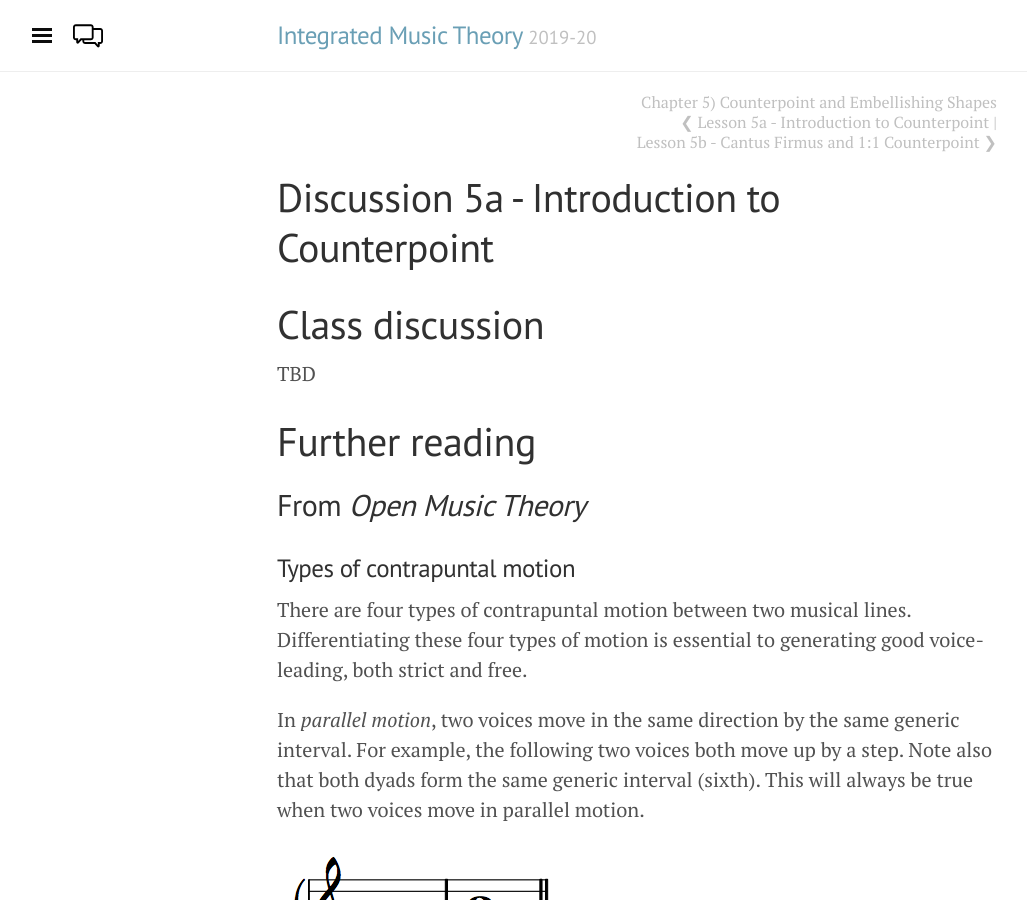
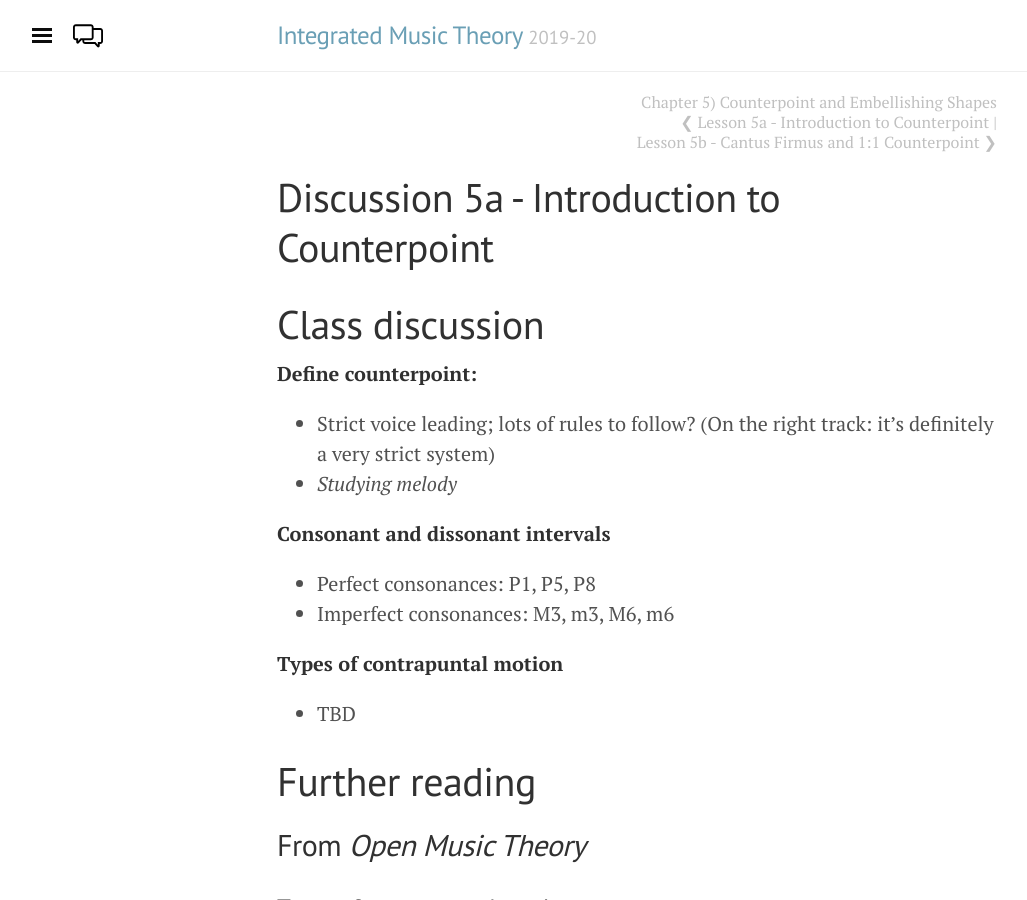
Before and after one commit to intmus/inttheory19-20, a Jekyll site: the page built from _05-counterpoint-embell-shapes/a2-introcounterpoint.md, in a window 1280 px wide and 900 px high. Shown: the whole window, without its empty margins (3-1030 px from the left). Built offline with Jekyll 4.4.1, drawn with Linux system fonts in a browser that asks for light colours.

Commit message:
Added class discussion

```diff
--- a/_05-counterpoint-embell-shapes/a2-introcounterpoint.md
+++ b/_05-counterpoint-embell-shapes/a2-introcounterpoint.md
@@ -5,7 +5,16 @@ title: Discussion 5a - Introduction to Counterpoint
 
 # Class discussion
 
-TBD
+**Define counterpoint:**
+- Strict voice leading; lots of rules to follow? (On the right track: it's definitely a very strict system)
+- *Studying melody*
+
+**Consonant and dissonant intervals**
+- Perfect consonances: P1, P5, P8
+- Imperfect consonances: M3, m3, M6, m6
+
+**Types of contrapuntal motion**
+- TBD
 
 # Further reading
 
```
